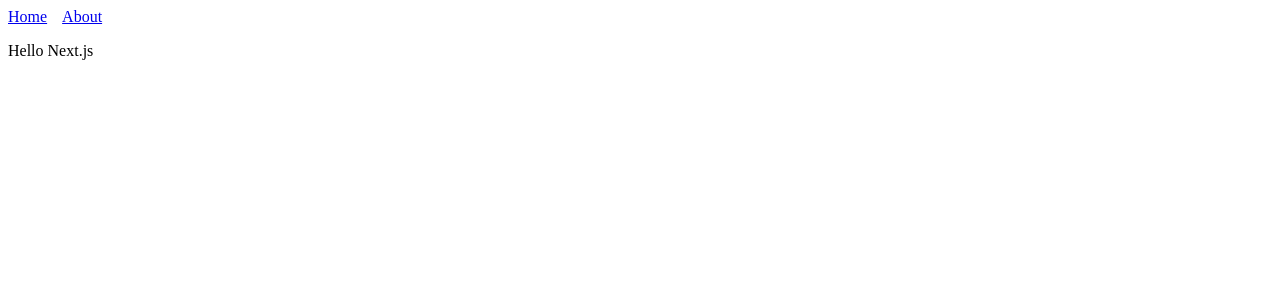
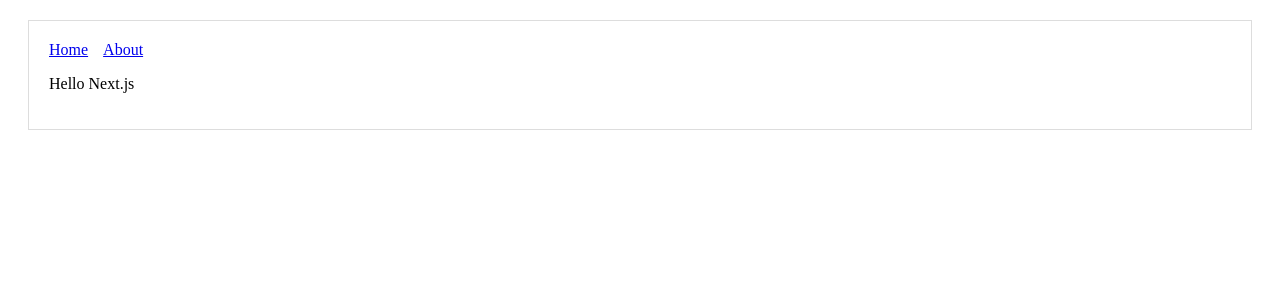
Before and after one commit to ozaki25/nextjs-learn, a Next.js app: page / in a window 1280 px wide. Shown: the top 300 px of the page. Built offline with nearby package versions, Linux system fonts and the light colour scheme.

Commit message:
apply Layout

```diff
--- a/pages/about.js
+++ b/pages/about.js
@@ -1,11 +1,11 @@
 import React from "react";
+import Layout from "../components/MyLayout";
 
 function About() {
   return (
-    <div>
-      <Header />
+    <Layout>
       <p>This is the about page</p>
-    </div>
+    </Layout>
   );
 }
 
--- a/pages/index.js
+++ b/pages/index.js
@@ -1,13 +1,12 @@
 import React from "react";
 import Link from "next/link";
-import Header from "../components/Header";
+import Layout from "../components/MyLayout";
 
 function Index() {
   return (
-    <div>
-      <Header />
+    <Layout>
       <p>Hello Next.js</p>
-    </div>
+    </Layout>
   );
 }
 
```
